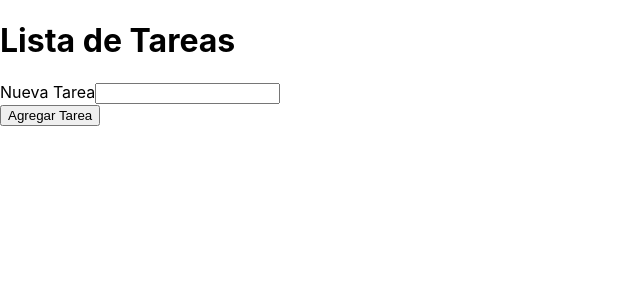
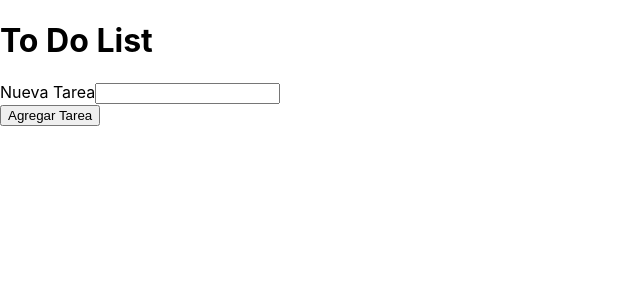
Before and after one commit to JuanIgnacioMarchetto/tIntegragor-grupo-B, a React (Create React App) app: page / in a window 1280 px wide. Shown: the top 300 px of the page, without its empty margins (0-640 px from the left). Built offline with nearby package versions, Linux system fonts and the light colour scheme.

Commit message:
16/11/2023-11:11

```diff
--- a/src/App.js
+++ b/src/App.js
@@ -1,6 +1,6 @@
 import React, { useState, useEffect } from 'react';
-import TaskItem from './components/taskItem/TaskItem';
 import TaskForm from './components/formulario';
+import TaskItem from './components/taskItem/taskIten';
 
 const App = () => {
   const [tasks, setTasks] = useState([]);
@@ -32,7 +32,7 @@ const App = () => {
 
   return (
     <div className="container">
-      <h1>Lista de Tareas</h1>
+      <h1>To Do List</h1>
       <TaskForm onAddTask={handleAddTask} />
       <ul className="list-group">
         {tasks.map((task) => (
--- a/src/components/formulario.jsx
+++ b/src/components/formulario.jsx
@@ -1,4 +1,6 @@
 import React, { useState } from 'react';
+
+
 const TaskForm = ({ onAddTask }) => {
     const [task, setTask] = useState('');
     const handleInputChange = (e) => {
--- a/src/components/taskItem/taskIten.jsx
+++ b/src/components/taskItem/taskIten.jsx
@@ -1,5 +1,5 @@
 import React from 'react';
-import './TaskItem.css';
+
 
 const TaskItem = ({ task, onCompleteTask, onDeleteTask }) => {
   const { id, description, completed } = task;
```
